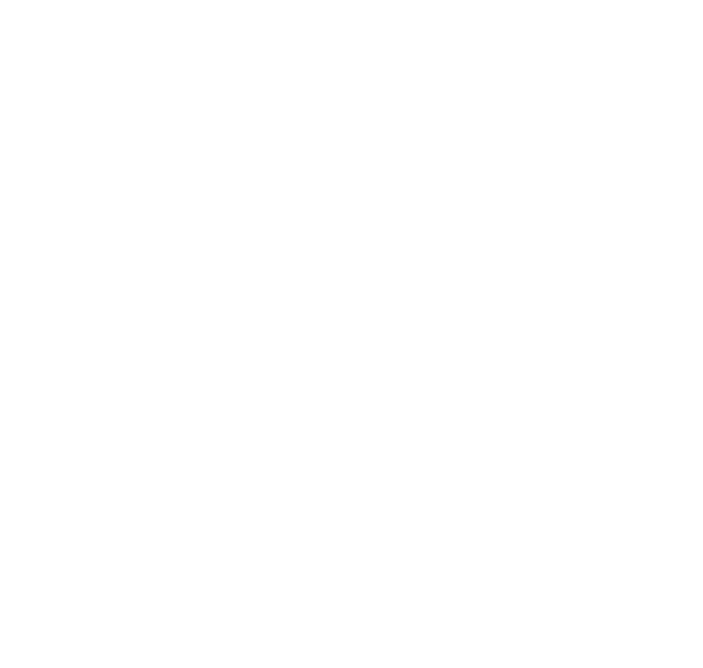
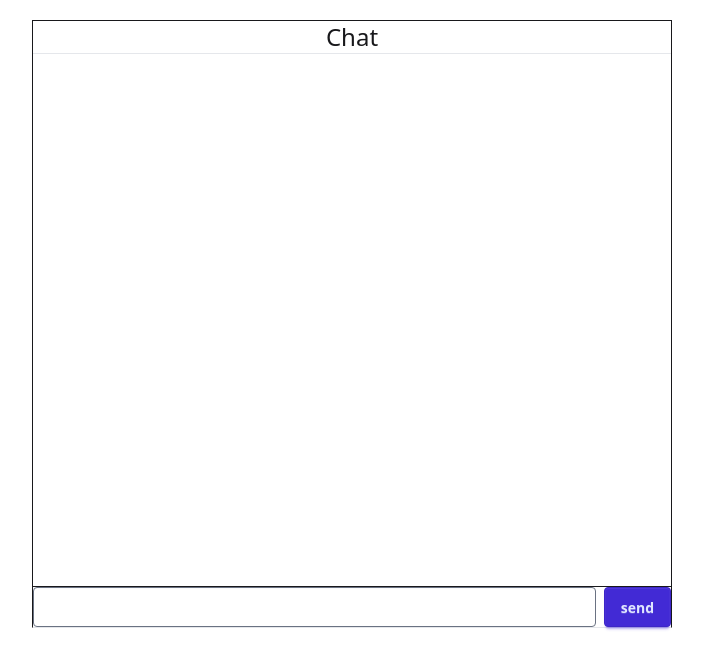
Before and after one commit to dhirajsahh/devTinderweb, a React (Vite) app: page /chat/1 in a window 1280 px wide. Before the commit this address had no page. Shown: the top 668 px of the page, without its empty margins (288-991 px from the left). Built offline with nearby package versions, Linux system fonts and the light colour scheme.

Commit message:
chat page initalized

```diff
--- a/src/App.jsx
+++ b/src/App.jsx
@@ -8,6 +8,7 @@
 import Feed from "./components/Feed";
 import Connections from "./components/Connections";
 import Request from "./components/Request";
+import Chat from "./components/Chat";
 
 function App() {
   return (
@@ -22,6 +23,7 @@
               <Route path="/request" element={<Request />} />
               <Route path="/profile" element={<Profiles />} />
             </Route>
+            <Route path="/chat/:targetUserId" element={<Chat />} />
           </Routes>
         </BrowserRouter>
       </Provider>
--- /dev/null
+++ b/src/components/Chat.jsx
@@ -0,0 +1,23 @@
+import React from "react";
+import { useParams } from "react-router-dom";
+
+const Chat = () => {
+  const targetUserId = useParams();
+
+  return (
+    <div className="w-1/2 mx-auto m-5  border border-b-gray-200 h-[76vh] flex flex-col">
+      <h1 className="text-center text-2xl border-b border-b-gray-200">Chat</h1>
+      <div className="flex-1 overflow-scroll p-5"></div>
+      <div className="border-t border-b-gray-400 flex gap-2">
+        <input
+          type="text"
+          className="input flex-1 border border-gray-500 text-white rounded p-2 "
+          placeholder="message"
+        />
+        <button className="btn btn-primary">send</button>
+      </div>
+    </div>
+  );
+};
+
+export default Chat;
--- a/src/components/Connections.jsx
+++ b/src/components/Connections.jsx
@@ -3,6 +3,7 @@
 import axios from "axios";
 import { useDispatch, useSelector } from "react-redux";
 import { addConnection } from "../utilis/userConnection";
+import { Link } from "react-router-dom";
 
 const Connections = () => {
   const connections = useSelector((store) => store.connections);
@@ -60,6 +61,9 @@
                   <p className="text-sm text-base-content/70">{c.about}</p>
                 )}
               </div>
+              <Link to={"/chat/" + c._id}>
+                <button className="btn btn-accent">Chat</button>
+              </Link>
             </div>
           );
         })}
```
